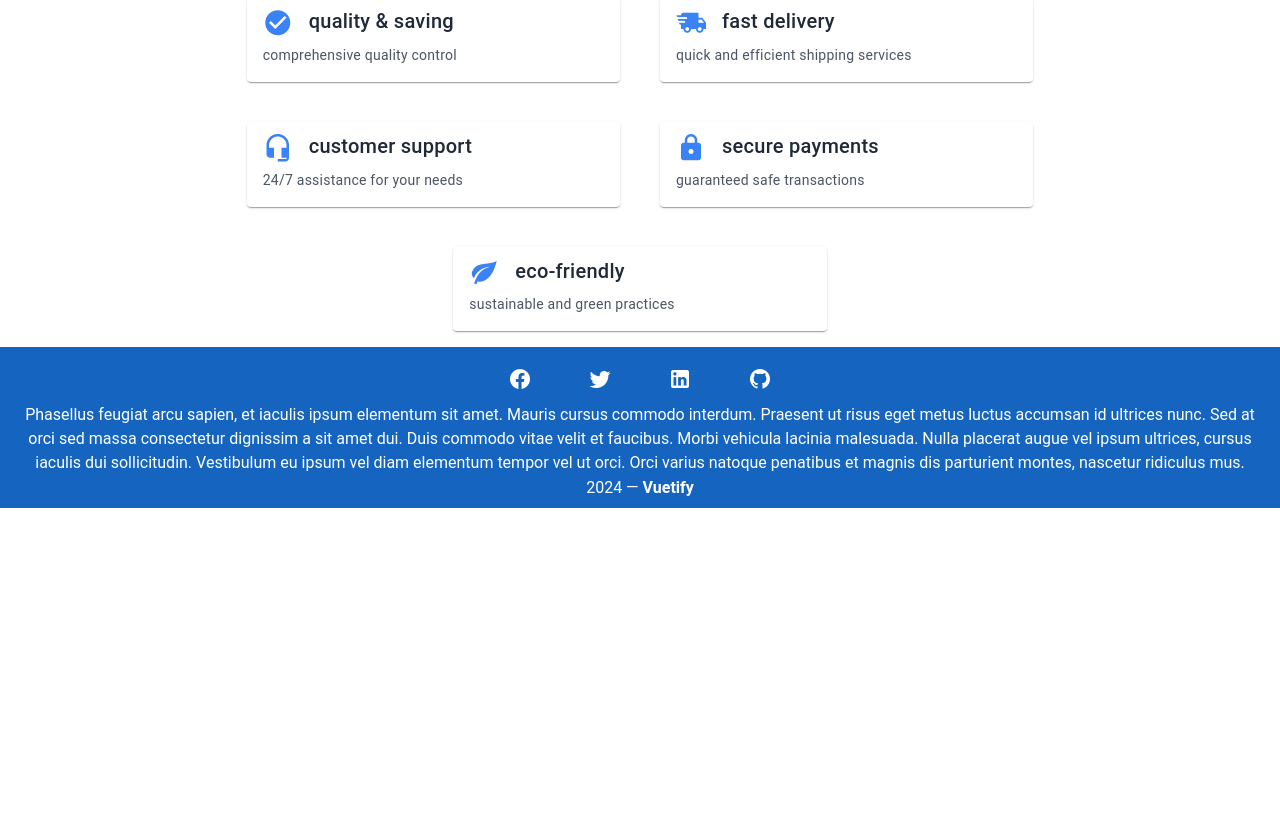
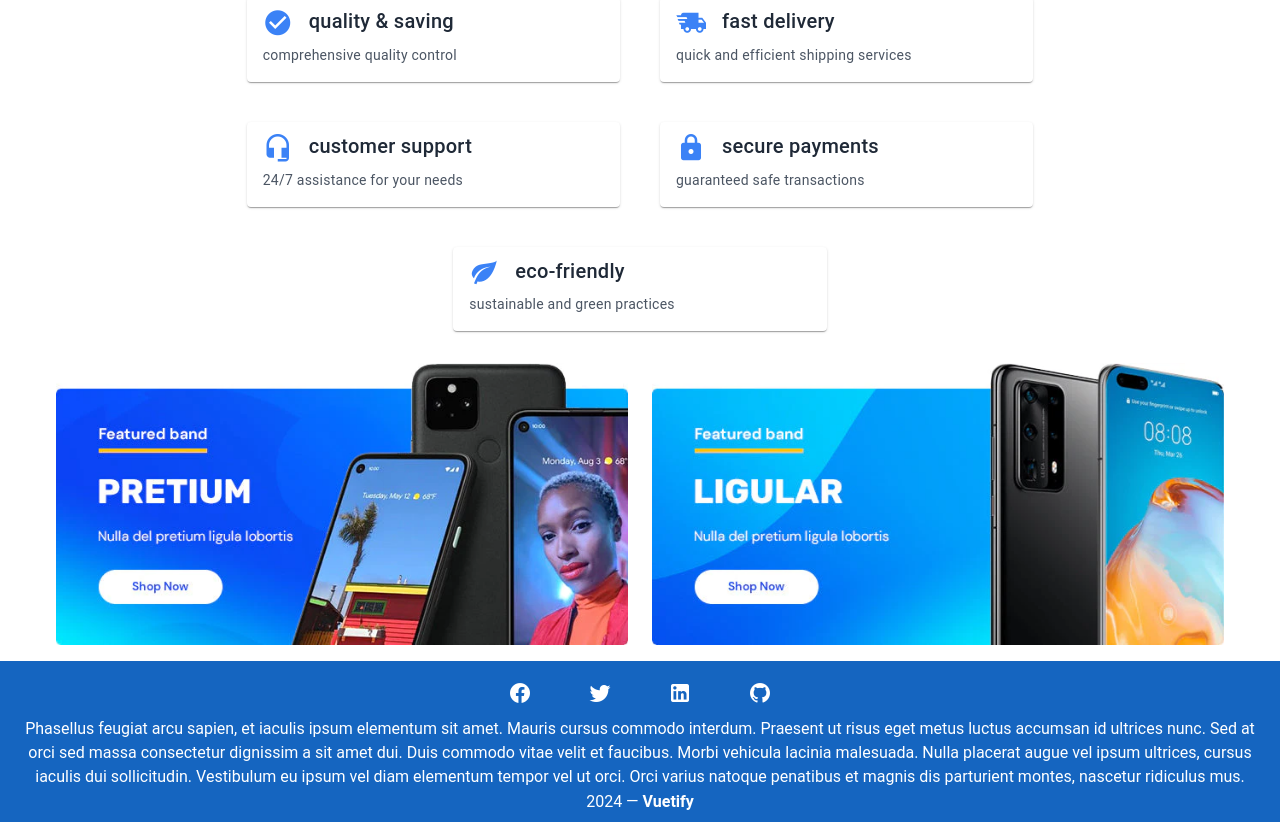
Before and after one commit to Anwar-Barakat/ellemark-plus, a Vue app: page / in a window 1280 px wide. Shown: the part 2798-3620 px from the top of the page. Before the commit the page ends 3306 px from the top, so only its background shows below. Built offline with nearby package versions, Linux system fonts and the light colour scheme; no server answers.

Commit message:
add featured band section

```diff
--- /dev/null
+++ b/src/components/home/FeaturedBandSection.vue
@@ -0,0 +1,16 @@
+<template>
+  <v-container>
+    <v-row>
+      <v-col cols="12" sm="12" lg="6">
+        <v-img src="/public/images/band-left-cover.webp"> </v-img>
+      </v-col>
+      <v-col cols="12" sm="12" lg="6">
+        <v-img src="/public/images/band-right-cover.webp"> </v-img>
+      </v-col>
+    </v-row>
+  </v-container>
+</template>
+
+<script setup></script>
+
+<style lang="scss" scoped></style>
--- a/src/views/HomeView.vue
+++ b/src/views/HomeView.vue
@@ -20,6 +20,8 @@
   <TopCategorySection />
   <NewProductSection />
   <QualityFeatureSection />
+
+  <FeaturedBandSection />
 </template>
 
 <script setup>
@@ -30,6 +32,7 @@ import NewProductSection from "../components/home/NewProductSection.vue";
 import QualityFeatureSection from "../components/home/QualityFeatureSection.vue";
 import TopCategorySection from "../components/home/TopCategorySection.vue";
 import TopOfferSection from "../components/home/TopOfferSection.vue";
+import FeaturedBandSection from "../components/home/FeaturedBandSection.vue";
 
 import useProductStore from "../stores/productStore";
 
```
